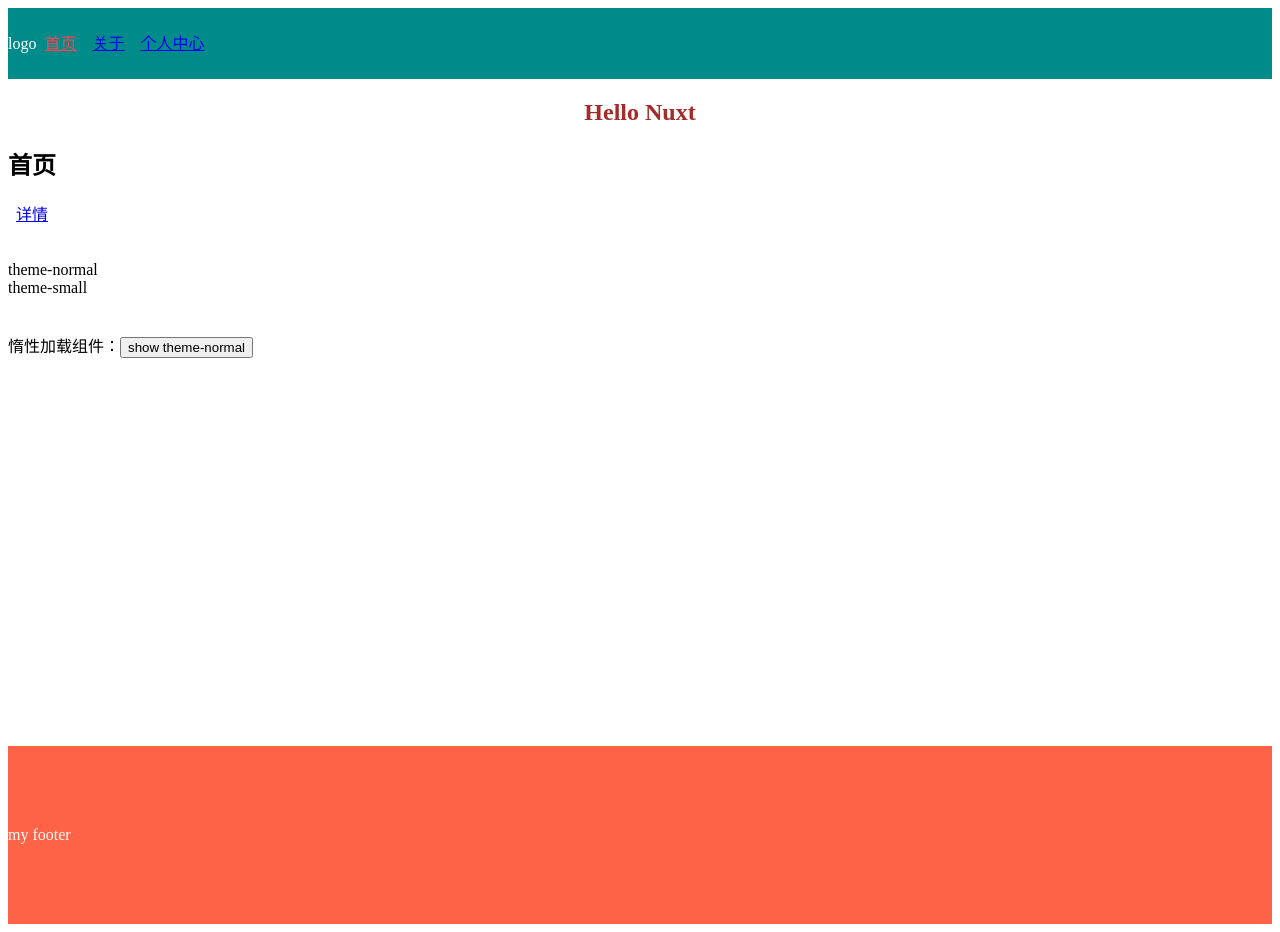
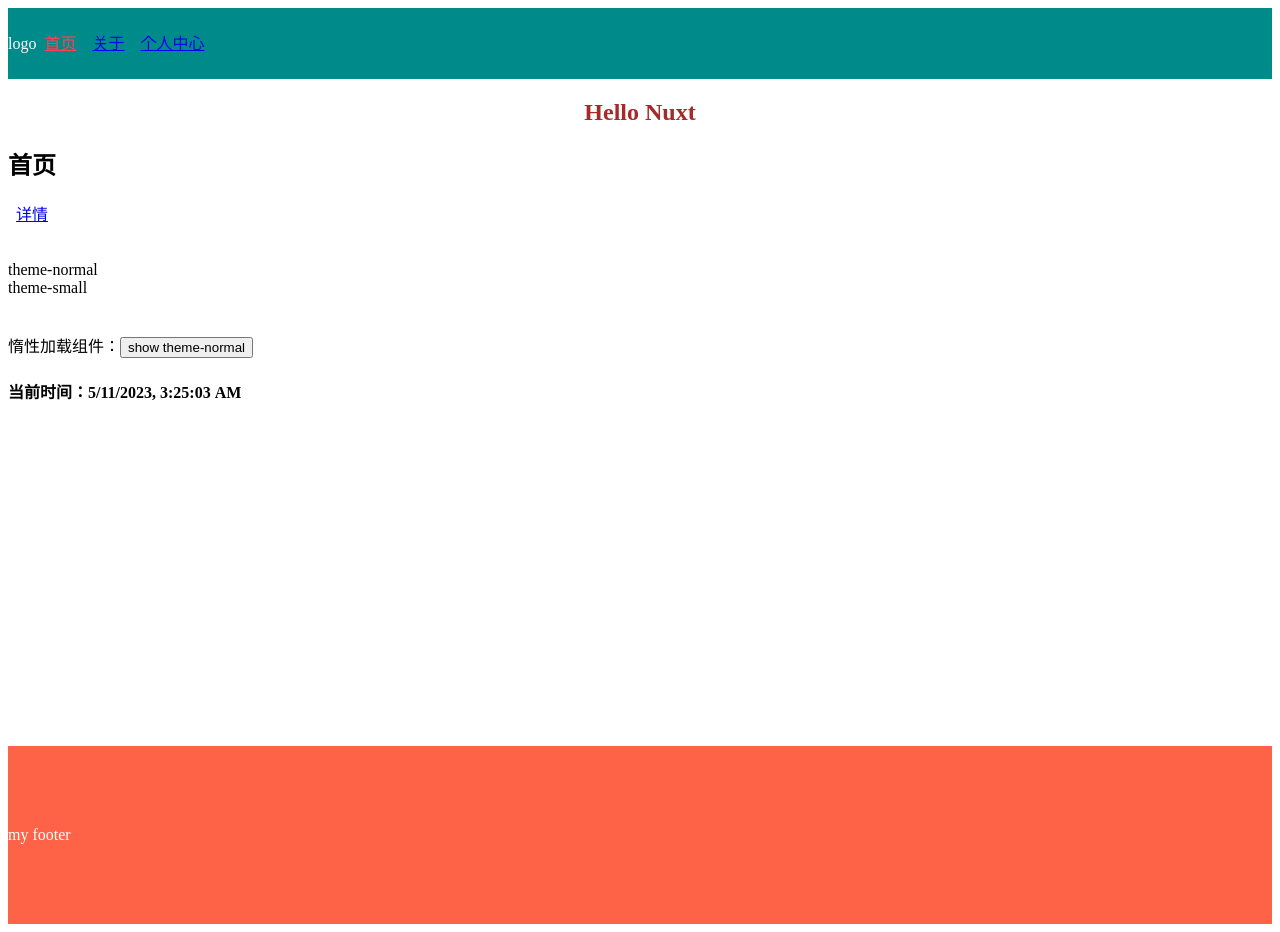
Before and after one commit to one-season/nuxt-practice, a Nuxt app: page / in a window 1280 px wide. Built offline with nearby package versions, Linux system fonts and the light colour scheme.

Commit message:
feat: 使用composables/目录，把方法导入应用中，实现业务逻辑代码的复用

```diff
--- /dev/null
+++ b/composables/index.ts
@@ -0,0 +1,5 @@
+export { throttle, debounce } from './nested/utils';
+
+export function foo() {
+  console.log('composables--------');
+}
--- /dev/null
+++ b/composables/nested/utils.ts
@@ -0,0 +1,7 @@
+export function throttle() {
+  console.log('throttlethrottle~~~~');
+};
+
+export function debounce() {
+  console.log('debouncedebounce!!!!!');
+};
--- /dev/null
+++ b/composables/time.ts
@@ -0,0 +1,5 @@
+export function getTime() {
+  const date = new Date();
+
+  return date.toLocaleString();
+};
--- a/pages/index.vue
+++ b/pages/index.vue
@@ -20,13 +20,34 @@
       惰性加载组件：<button type="button" @click="showCom = !showCom">show theme-normal</button>
       <lazy-theme-normal v-if="showCom"></lazy-theme-normal>
     </div>
+
+    <h4>当前时间：{{ time }}</h4>
   </div>
 </template>
 
 <script setup>
-  import { ref } from "vue";
+  import { ref, onMounted, onUnmounted } from "vue";
 
   const showCom = ref(false);
+  const time = ref(getTime());
+  let timer = null;
+
+  // composables组合
+  foo();
+  throttle();
+  debounce();
+
+  onMounted(() => {
+    timer = setInterval(() => {
+      time.value = getTime();
+    }, 1000)
+  });
+
+  onUnmounted(() => {
+    clearInterval(timer);
+    timer = null;
+  });
+
 </script>
 
 <style scoped>
```
Also changed, not shown: nuxt.config.ts (+8 -2 lines).
